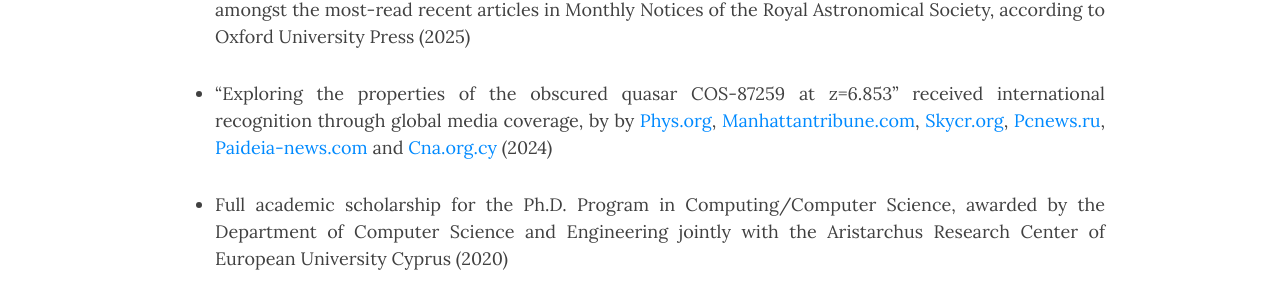
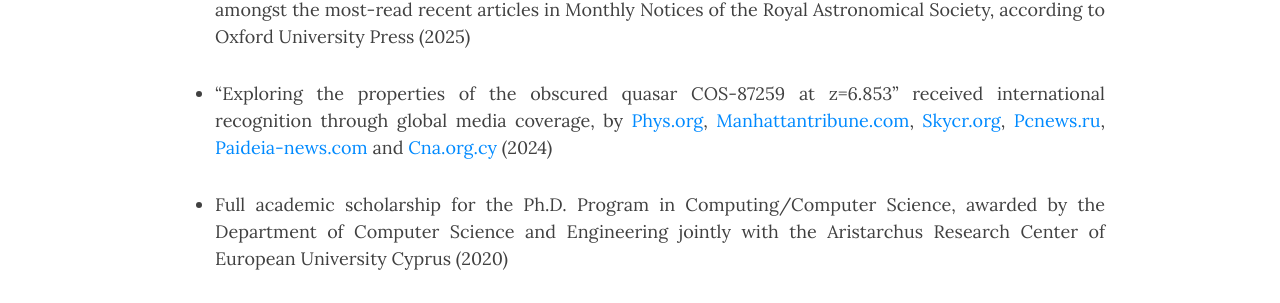
Before and after one commit to ch-var/ch-var.github.io, a Jekyll site: the page built from CV.html, in a window 1280 px wide and 900 px high, scrolled down 1109 px. Shown: the part 178-481 px from the top of the window. Built offline with Jekyll 4.4.1, drawn with Linux system fonts in a browser that asks for light colours; formulas are drawn with MathJax 3.

Commit message:
Update CV.html

```diff
--- a/CV.html
+++ b/CV.html
@@ -48,7 +48,7 @@
 <ul>
 <li class="responsive-margin">“SMART: spectral energy distributions Markov chain analysis with radiative transfer models” listed amongst the most-read recent articles in Monthly Notices of the Royal Astronomical Society, according to Oxford University Press (2025)</li>
 <p></p>
-<li class="responsive-margin">“Exploring the properties of the obscured quasar COS-87259 at z=6.853” received international recognition through global media coverage, by by <a href="https://phys.org/news/2024-10-astronomers-explore-properties-obscured-hyperluminous.html">Phys.org</a>, <a href="https://manhattantribune.com/astronomers-explore-the-properties-of-a-dark-hyperluminous-quasar/">Manhattantribune.com</a>, <a href="https://skycr.org/2024/10/21/exploran-las-propiedades-de-un-cuasar-hiperluminoso-oscurecido/">Skycr.org</a>, <a href="https://pcnews.ru/news/astronomy_obnaruzili_sverhmassivnuu_cernuu_dyru_v_centre_galaktiki_cos_87259-1530160.html#gsc.tab=0">Pcnews.ru</a>, <a href="https://paideia-news.com/panepistimio-frederick/2024/11/11/ereynitria-toy-eyropaikoy-panepistimioy-meleta-ena-protogono-yperfoteino-kbazar">Paideia-news.com</a> and <a href="https://www.cna.org.cy/press-release/article/7556971/anakoinosi-typoy-evropaiko-panepistimio-kyproy">Cna.org.cy</a> (2024)</li>
+<li class="responsive-margin">“Exploring the properties of the obscured quasar COS-87259 at z=6.853” received international recognition through global media coverage, by <a href="https://phys.org/news/2024-10-astronomers-explore-properties-obscured-hyperluminous.html">Phys.org</a>, <a href="https://manhattantribune.com/astronomers-explore-the-properties-of-a-dark-hyperluminous-quasar/">Manhattantribune.com</a>, <a href="https://skycr.org/2024/10/21/exploran-las-propiedades-de-un-cuasar-hiperluminoso-oscurecido/">Skycr.org</a>, <a href="https://pcnews.ru/news/astronomy_obnaruzili_sverhmassivnuu_cernuu_dyru_v_centre_galaktiki_cos_87259-1530160.html#gsc.tab=0">Pcnews.ru</a>, <a href="https://paideia-news.com/panepistimio-frederick/2024/11/11/ereynitria-toy-eyropaikoy-panepistimioy-meleta-ena-protogono-yperfoteino-kbazar">Paideia-news.com</a> and <a href="https://www.cna.org.cy/press-release/article/7556971/anakoinosi-typoy-evropaiko-panepistimio-kyproy">Cna.org.cy</a> (2024)</li>
 <p></p>
 <li class="responsive-margin">Full academic scholarship for the Ph.D. Program in Computing/Computer Science, awarded by the Department of Computer Science and Engineering jointly with the Aristarchus Research Center of European University Cyprus (2020)</li>
 <p></p>
```
